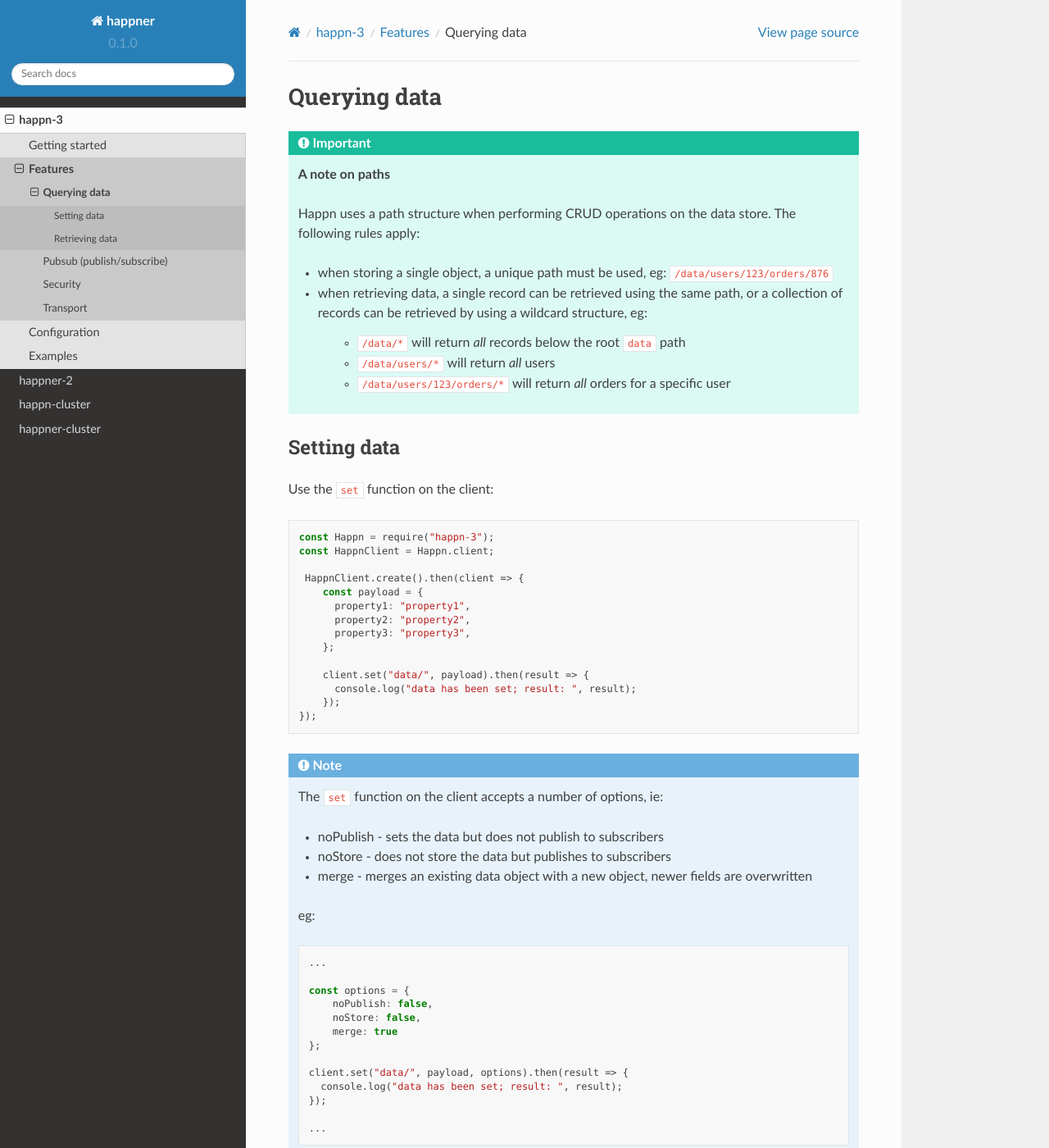
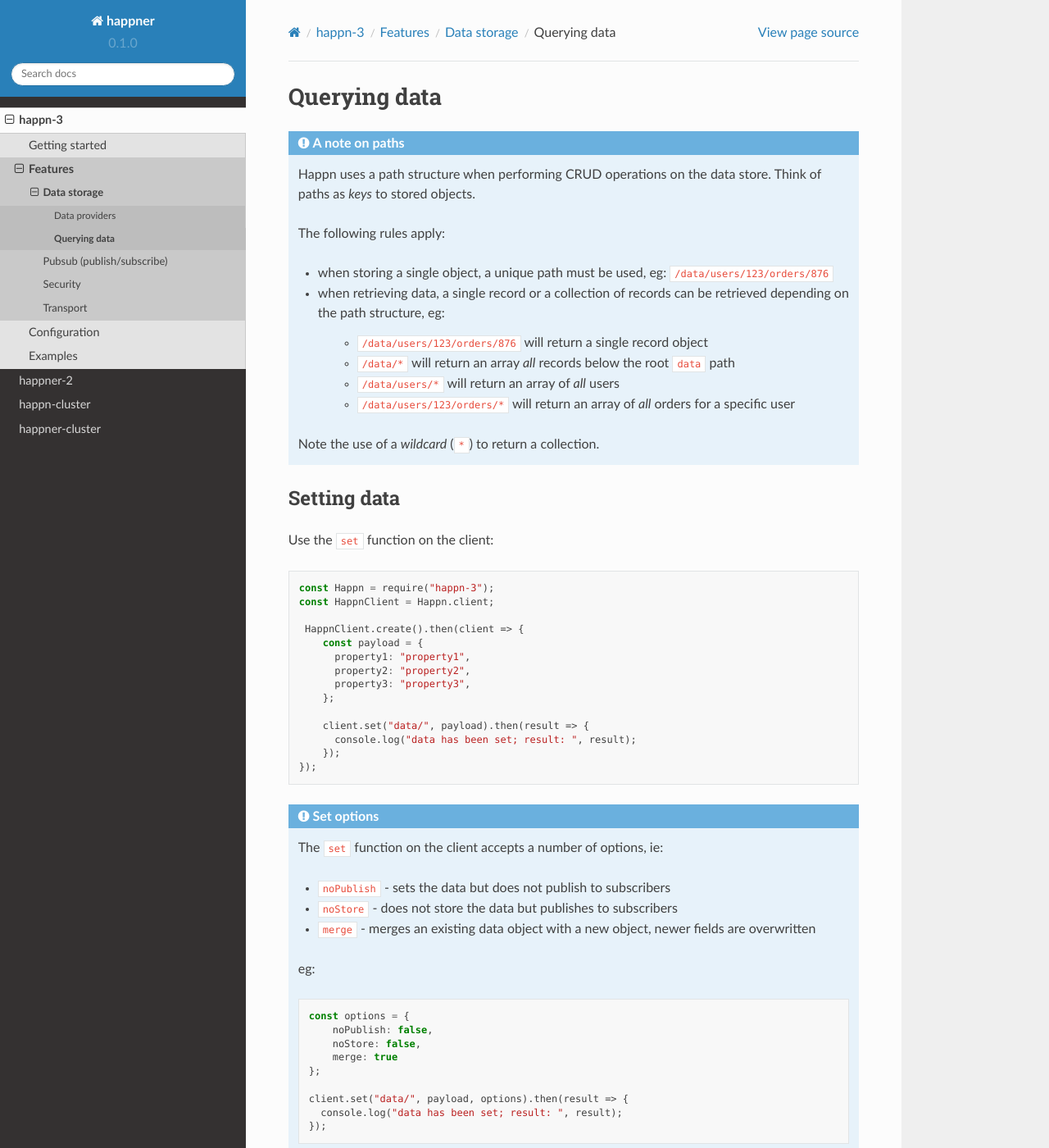
Before and after one commit to happner/happner-docs, a Sphinx documentation site: the page built from docs/source/happn/features/data/querying-data.rst, in a window 1280 px wide and 1400 px high. Shown: the whole window at 82% size. Built offline with Sphinx 7.4.7 and the Read the Docs theme 2.0.0, drawn with Linux system fonts in a browser that asks for light colours; some of the changed text lies outside the part shown.

Commit message:
Added data providers docs; modified data querying docs

```diff
--- a/docs/source/happn/features/querying-data.rst
+++ b/docs/source/happn/features/data/querying-data.rst
@@ -1,19 +1,24 @@
+..  _querying-data:
+
 Querying data
 =============
 
-.. IMPORTANT::
+.. admonition:: A note on paths
 
-    **A note on paths**
+    Happn uses a path structure when performing CRUD operations on the data store. Think of paths as *keys* to stored objects.
 
-    Happn uses a path structure when performing CRUD operations on the data store. The following rules apply:
+    The following rules apply:
 
     * when storing a single object, a unique path must be used, eg: :code:`/data/users/123/orders/876`
 
-    * when retrieving data, a single record can be retrieved using the same path, or a collection of records can be retrieved by using a wildcard structure, eg:
+    * when retrieving data, a single record or a collection of records can be retrieved depending on the path structure, eg:
 
-        * :code:`/data/*` will return *all* records below the root :code:`data` path
-        * :code:`/data/users/*` will return *all* users
-        * :code:`/data/users/123/orders/*` will return *all* orders for a specific user
+        * :code:`/data/users/123/orders/876` will return a single record object
+        * :code:`/data/*` will return an array *all* records below the root :code:`data` path
+        * :code:`/data/users/*` will return an array of *all* users
+        * :code:`/data/users/123/orders/*` will return an array of *all* orders for a specific user
+
+    Note the use of a *wildcard* (:code:`*`) to return a collection.
 
 Setting data
 ------------
@@ -36,19 +41,17 @@
         });
     });
 
-.. NOTE::
+.. admonition:: Set options
 
     The :code:`set` function on the client accepts a number of options, ie:
 
-    * noPublish - sets the data but does not publish to subscribers
-    * noStore - does not store the data but publishes to subscribers
-    * merge - merges an existing data object with a new object, newer fields are overwritten
+    * :code:`noPublish` - sets the data but does not publish to subscribers
+    * :code:`noStore` - does not store the data but publishes to subscribers
+    * :code:`merge` - merges an existing data object with a new object, newer fields are overwritten
 
     eg:
 
     .. code-block:: javascript
-
-        ...
 
         const options = {
             noPublish: false,
@@ -60,36 +63,30 @@
           console.log("data has been set; result: ", result);
         });
 
-        ...
-
 Retrieving data
 ---------------
 
 Retrieving objects and collections
 ~~~~~~~~~~~~~~~~~~~~~~~~~~~~~~~~~~
 
-Use the :code:`get` function on the client:
+Use the :code:`get` function on the client to retrieve objects on a path, eg:
 
 .. code-block:: javascript
 
-    ...
-
-    client.get("data/", payload).then(result => {
+    client.get("data/").then(result => {
       console.log("retrieved data: ", result);
     });
 
-    ...
-
-.. NOTE::
+.. admonition:: Get options and criteria
 
     The :code:`get` function also accepts an optional set of query *options* and filter *criteria*.
 
     * options:
 
-        * fields - object fields to return
-        * sort  - the field to sort on
-        * limit - limits the amount of records returned
-        * skip  - the amount of records to skip before querying
+        * :code:`fields` - object fields to return
+        * :code:`sort`  - the field to sort on
+        * :code:`limit` - limits the amount of records returned
+        * :code:`skip`  - the amount of records to skip before querying
 
     * criteria:
 
@@ -126,14 +123,32 @@
 
 Retrieving paths only
 ~~~~~~~~~~~~~~~~~~~~~
+
 Use the :code:`getPaths` function on the client.
 
 .. code-block:: javascript
 
-    ...
-
-    client.getPaths("data/*", payload).then(result => {
+    client.getPaths("data/*").then(result => {
       console.log("retrieved paths: ", result);
     });
 
-    ...
+.. admonition:: Paths as keys
+
+    On occasion you may need to retrieve all the paths below a specific parent path rather than the records themselves (ie: keys only). This allows a client to
+    parse the paths for a specific record path before retrieving the record itself.
+
+
+Deleting data
+-------------
+
+Deleting data is a simple operation - use the :code:`remove` function:
+
+.. code-block::
+
+    client.remove("data/users/123").then(result => {
+        console.log("deleted record: ", result);
+    });
+
+.. warning::
+
+    Be careful when executing the :code:`remove` function - if you specify a path that contains a wildcard (:code:`*`), you will remove all records below that path.
--- a/docs/source/happn/features/home.rst
+++ b/docs/source/happn/features/home.rst
@@ -2,8 +2,9 @@
 ========
 
 .. toctree::
+    :maxdepth: 1
 
-    querying-data
+    data/home
     pub-sub
     security
     transport
```
Also changed, not shown: docs/source/happn/features/data/data-providers.rst (added, +51 -0 lines), docs/source/happn/features/data/home.rst (added, +8 -0 lines).
